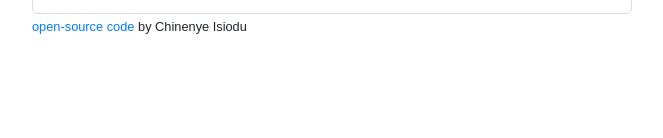
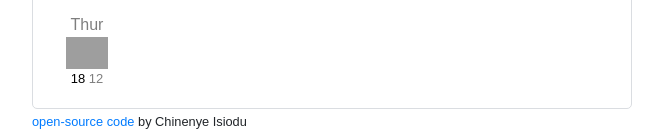
Before and after one commit to chinnyzcode/PROJECT-IMPROVED, a plain HTML site: page index.html in a window 1280 px wide. Shown: the part 215-353 px from the top of the page, without its empty margins (308-971 px from the left). Drawn offline with nearby package versions, Linux system fonts and the light colour scheme; no server answers; grey boxes are pictures that could not be loaded.

Commit message:
Added the forecast HTML CSS

```diff
--- a/index.html
+++ b/index.html
@@ -72,6 +72,22 @@
               </ul>
             </div>
           </div>
+          <div class="weather-forecast">
+            <div class="row">
+              <div class="col-2">
+                <div class="weather-forecast-date">Thur</div>
+                <img
+                  src="http://shecodes-assets.s3.amazonaws.com/api/weather/icons/clear-sky-night.png"
+                  alt=""
+                  width="42"
+                />
+                <div class="weather-forecast-temperatures">
+                  <span class="weather-forecast-temp-max"> 18</span>
+                  <span class="weather-forecast-temp-min"> 12</span>
+                </div>
+              </div>
+            </div>
+          </div>
         </div>
         <small>
           <a
--- a/style.css
+++ b/style.css
@@ -65,3 +65,20 @@ li:first-letter {
 .d-flex-weather-temperature .active:hover {
   text-decoration: none;
 }
+
+.weather-forecast {
+  margin-top: 20px;
+  text-align: center;
+  color: black;
+}
+
+.weather-forecast-date {
+  font-size: 16px;
+  opacity: 0.5;
+}
+.weather-forecast-temperatures {
+  font-size: 13px;
+}
+.weather-forecast-temp-min {
+  opacity: 0.5;
+}
```
